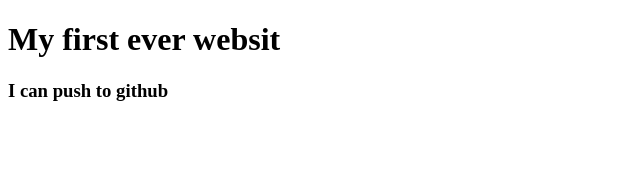
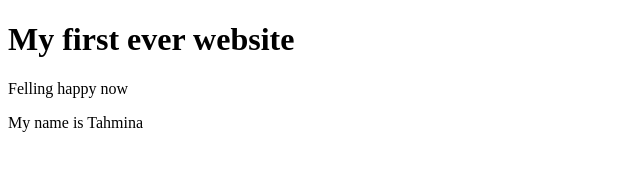
Before and after one commit to TahminaA/my-first-website, a plain HTML site: page index.html in a window 1280 px wide. Shown: the whole page, without its empty margins (0-640 px from the left). Drawn offline with Linux system fonts and the light colour scheme.

Commit message:
ghost hunting

```diff
--- a/index.html
+++ b/index.html
@@ -6,7 +6,8 @@
     <title>Document</title>
 </head>
 <body>
-    <h1>My first ever websit</h1>
-    <h3>I can push to github</h3>
+    <h1>My first ever website</h1>
+    <p>Felling happy now</p>
+    <p>My name is Tahmina</p>
 </body>
 </html>
```
